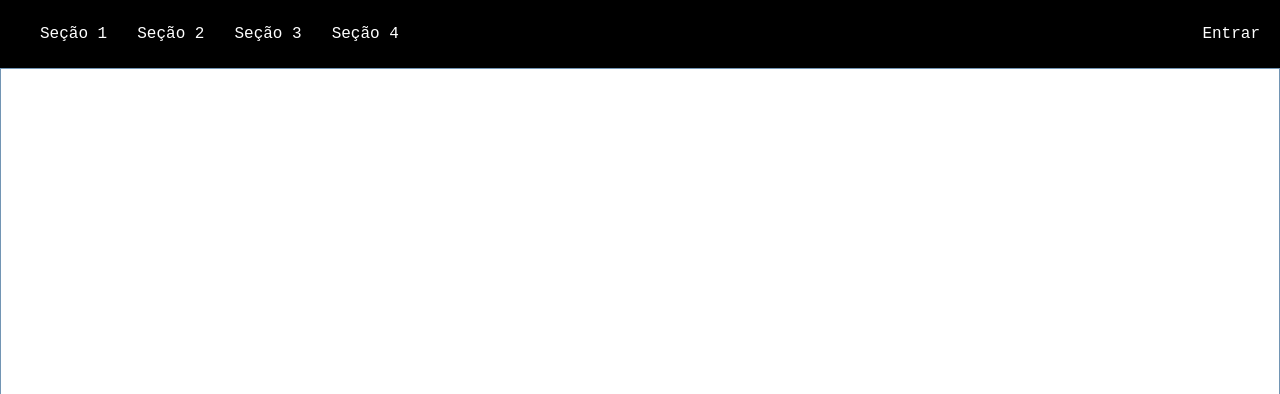
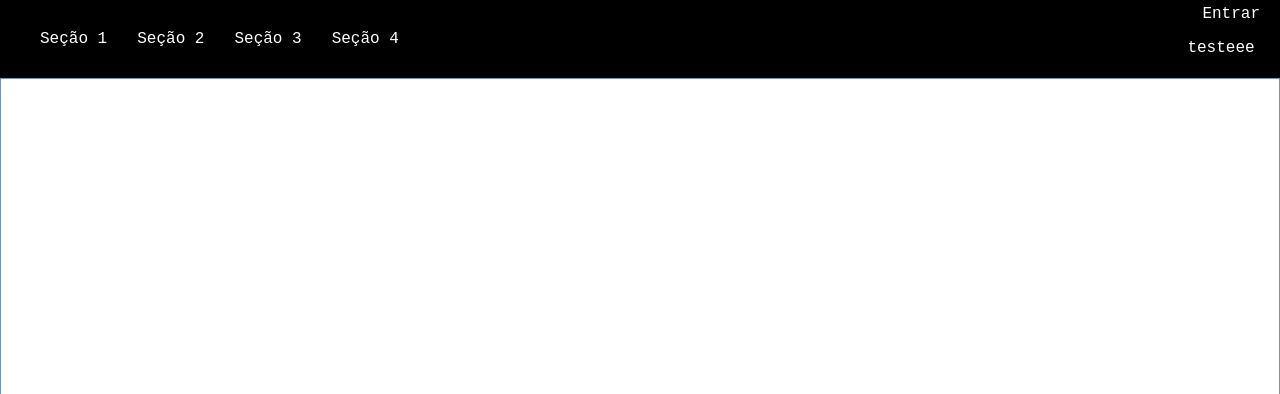
Before and after one commit to guilherme-paiva2007/atividade8, a plain HTML site: page index.html in a window 1280 px wide. Shown: the top 394 px of the page. Drawn offline with Linux system fonts and the light colour scheme.

Commit message:
wesley testando commit

```diff
--- a/index.html
+++ b/index.html
@@ -18,6 +18,7 @@
         </div>
         <div class="nav-login">
             <a href="login.html">Entrar</a>
+            <p>testeee</p>
         </div>
     </nav>
     <div id="id-secao1" class="secao">
```
